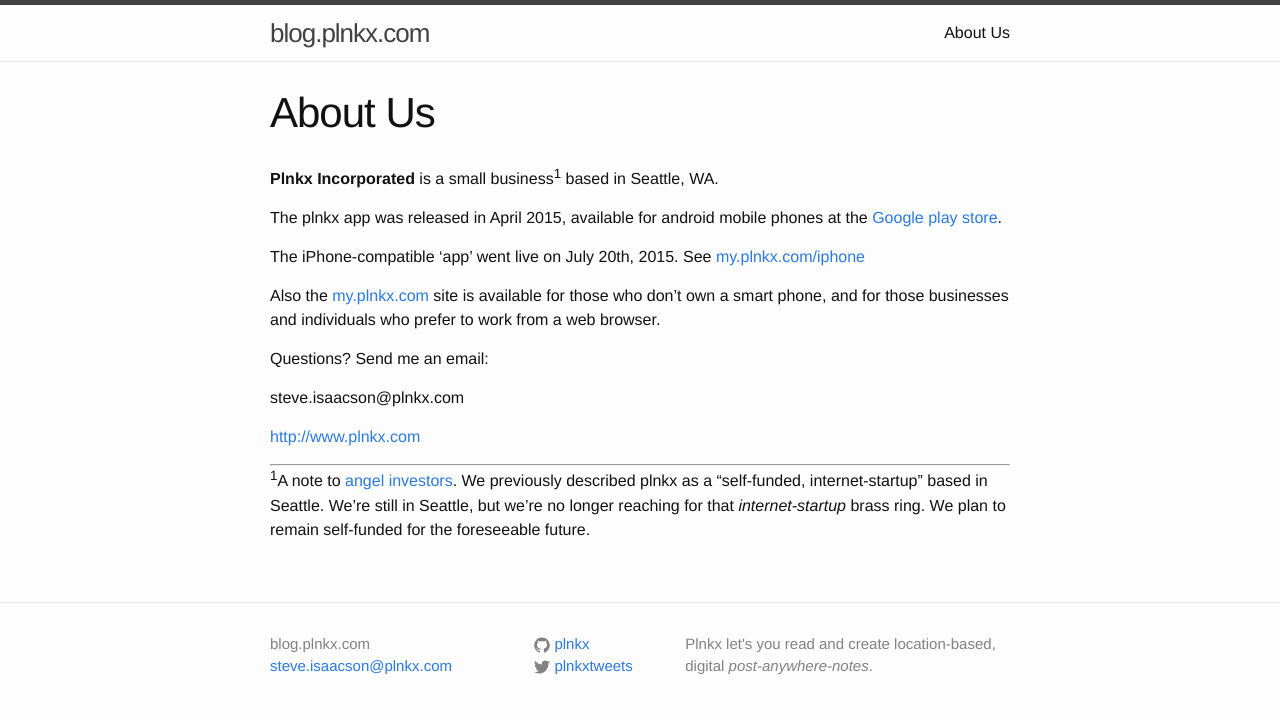
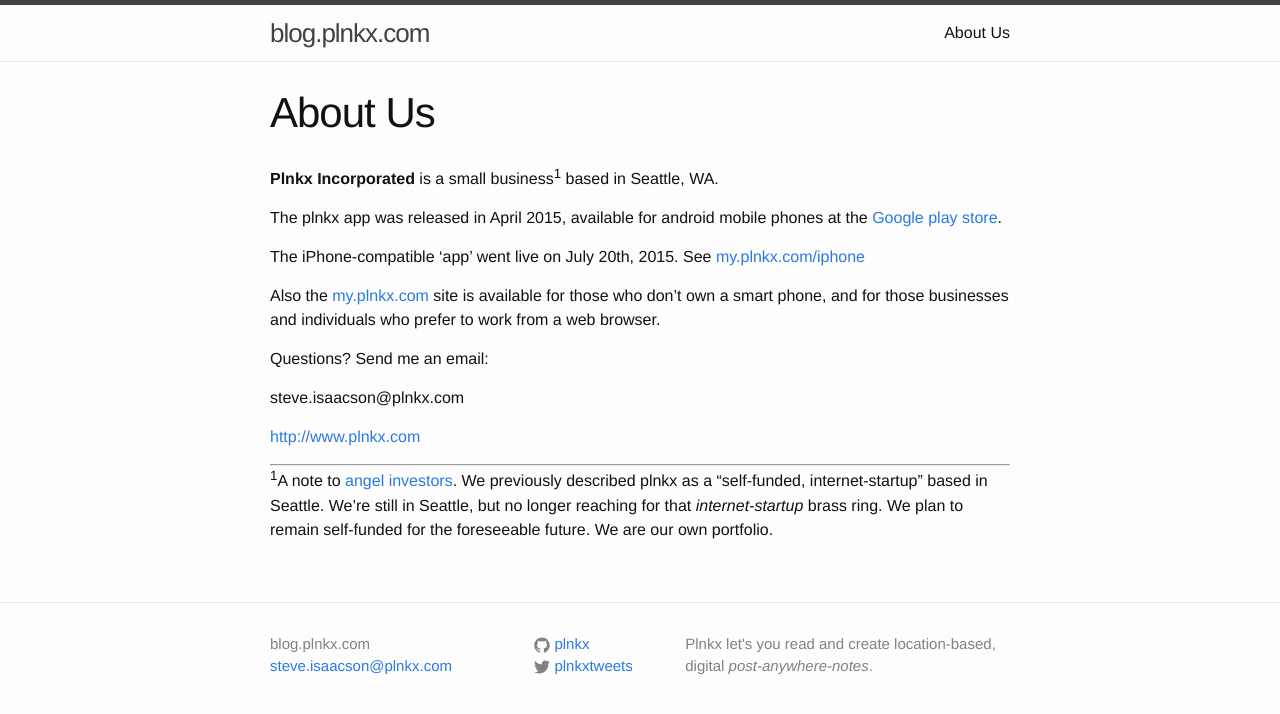
Before and after one commit to plnkx/blog, a Jekyll site: the page built from about.md, in a window 1280 px wide. Shown: the top 714 px of the page. Built offline with Jekyll 4.4.1, drawn with Linux system fonts in a browser that asks for light colours.

Commit message:
- About Us. We are our own portfolio.

```diff
--- a/about.md
+++ b/about.md
@@ -30,5 +30,6 @@
 
 <sup>1</sup>A note to [angel investors](https://en.wikipedia.org/wiki/Angel_investor). We previously described plnkx as a
 "self-funded, internet-startup" based in Seattle. We're still in
-Seattle, but we're no longer reaching for that *internet-startup*
+Seattle, but no longer reaching for that *internet-startup*
 brass ring. We plan to remain self-funded for the foreseeable future.
+We are our own portfolio.
```
